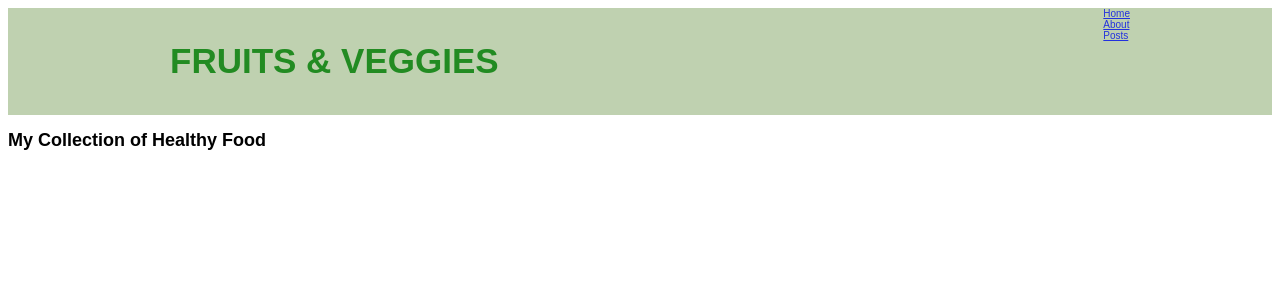
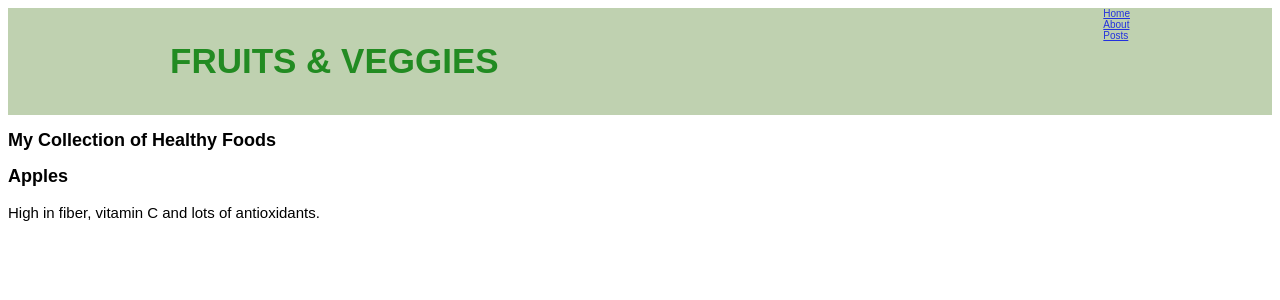
Before and after one commit to NatashaKSS/progressive-web-app, a React app: page /posts/010 in a window 1280 px wide. Shown: the top 300 px of the page. Built offline with nearby package versions, Linux system fonts and the light colour scheme.

Commit message:
EDITED to support routing to appropriate post

```diff
--- a/src/components/Post/Post.jsx
+++ b/src/components/Post/Post.jsx
@@ -1,14 +1,22 @@
 import React from 'react';
+
+import PostsAPI from '../../api/PostsAPI.js';
 
 import styles from './Post.css';
 
-const Post = () => {
-  return (
-    <div>
-      <h2 className={styles.title}><a className={styles.link} href="#">Title</a></h2>
-      <p className={styles.content}>Some text here</p>
-    </div>
-  );
+const Post = (props) => {
+  const post = PostsAPI.getPostWithID(props.match.params.id);
+
+  if (!post) {
+    return <div>Sorry, the post with this ID was not found!</div>
+  } else {
+    return (
+      <div>
+        <h2 className={styles.title}>{post.title}</h2>
+        <p className={styles.content}>{post.content}</p>
+      </div>
+    );
+  }
 }
 
 export default Post;
--- a/src/components/PostCollection/PostCollection.jsx
+++ b/src/components/PostCollection/PostCollection.jsx
@@ -1,13 +1,20 @@
 import React from 'react';
+import { Switch, Route } from 'react-router-dom';
+
+import Post from '../Post/Post.jsx';
+import PostSelection from '../PostSelection/PostSelection.jsx';
 
 import styles from './PostCollection.css';
 
 const PostCollection = ({children}) => {
   return (
     <div className={styles.pageContainer}>
-      <h2 className={styles.title}>My Collection of Healthy Food</h2>
+      <h2 className={styles.title}>My Collection of Healthy Foods</h2>
       <div className={styles.postsContainer}>
-        {children}
+        <Switch>
+          <Route exact path='/posts' component={PostSelection}/>
+          <Route path='/posts/:id' component={Post}/>
+        </Switch>
       </div>
     </div>
   );
```
